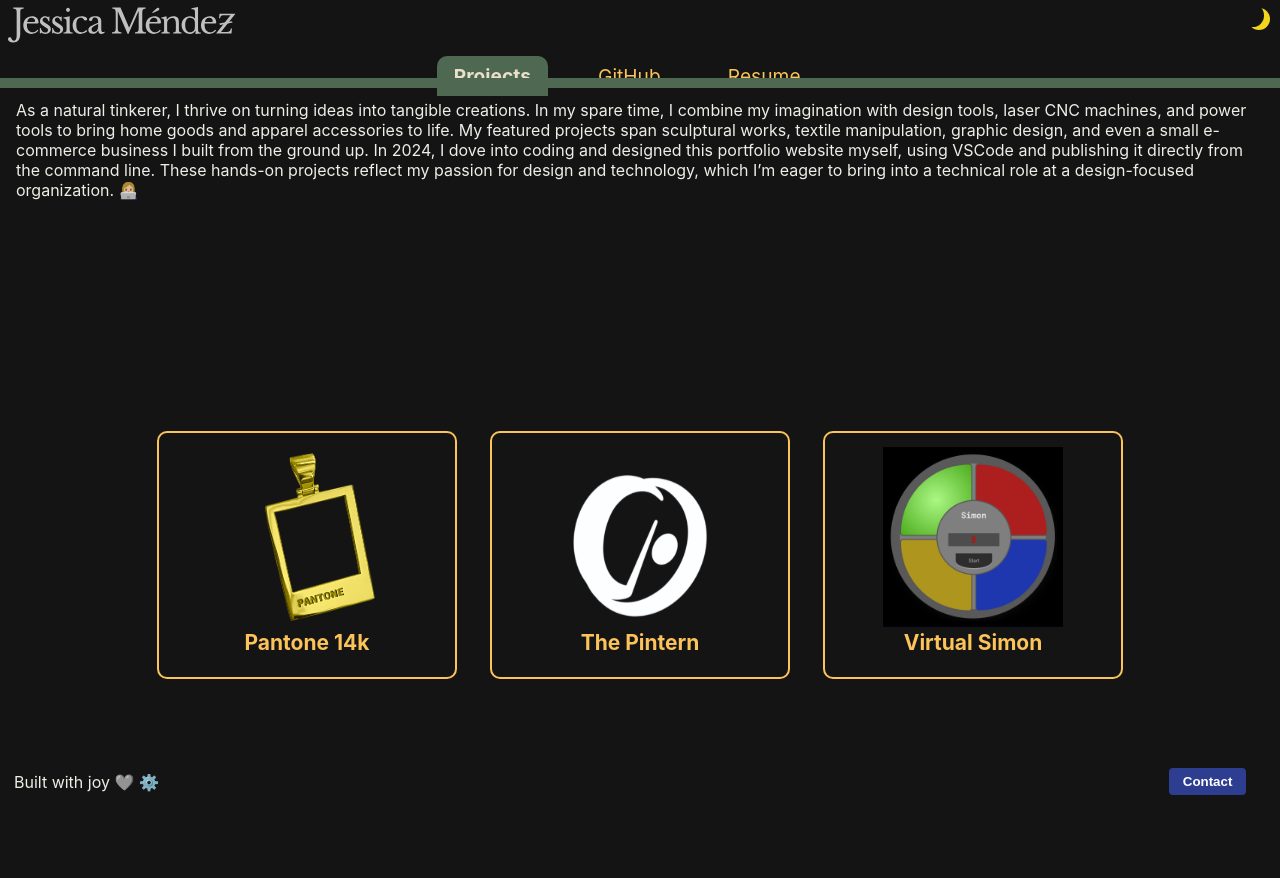
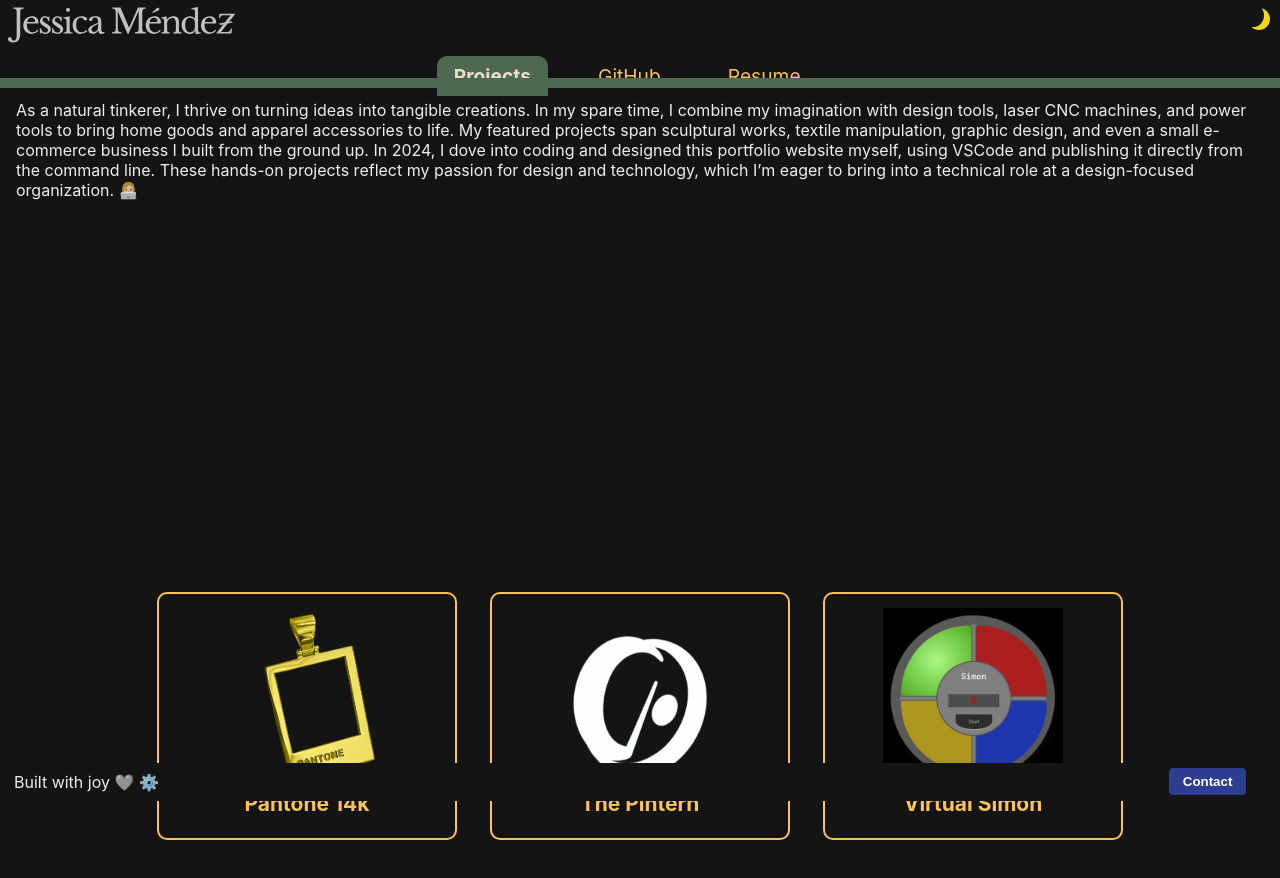
Before and after one commit to jessysiete/portfolio-jessysiete, a React (Vite) app: page /projects in a window 1280 px wide. Shown: the top 878 px of the page. Built offline with nearby package versions, Linux system fonts and the light colour scheme.

Commit message:
syntax fix

```diff
--- a/src/pages/ProjectsPage/ProjectsPage.css
+++ b/src/pages/ProjectsPage/ProjectsPage.css
@@ -5,7 +5,7 @@
 padding-top: 100px;
 font-size: 1rem;
 align-items: center;  /* centering grid horizontally */
-
+}
 
 .page-marker-projects {
   background-color: #4e6851;
@@ -40,7 +40,6 @@
   grid-template-columns: 1fr;
   /* grid-template-rows: repeat(6, 1fr); */
   grid-template-rows: repeat(3, 1fr);
-  row-gap: 12px;
   column-gap: 12px;
   margin: 20px auto 0 auto;
   height: fit-content;
@@ -54,6 +53,8 @@
   .projects-grid {
     grid-template-columns: repeat(2, 1fr);
     grid-template-rows: repeat(3, 1fr);
+    /* grid-template-rows: repeat(2, 1fr); */
+    row-gap: 12px;
     column-gap: 2px;
     height: 632px;
     top: 20px;
@@ -78,7 +79,8 @@
 
   .projects-grid {
     grid-template-columns: repeat(3, 1fr);
-    grid-template-rows: repeat(2, 1fr);
+    /* grid-template-rows: repeat(2, 1fr); */
+    grid-template-rows: repeat(1, 1fr);
     column-gap: 1px;
     min-width: 910px;
     max-width: 998px;
```
